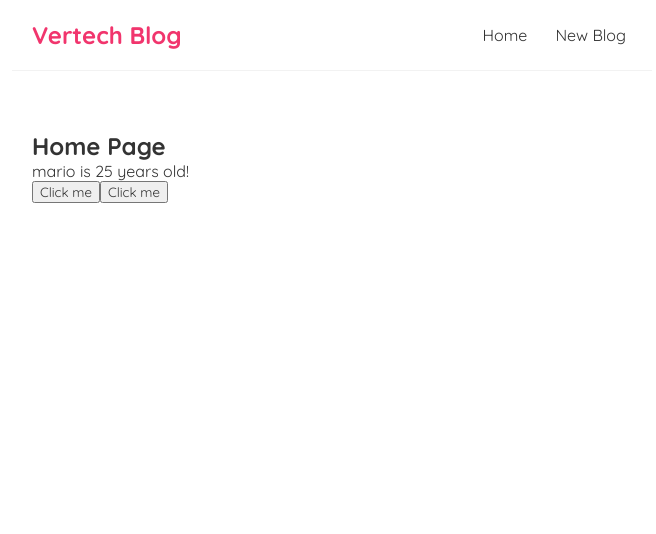
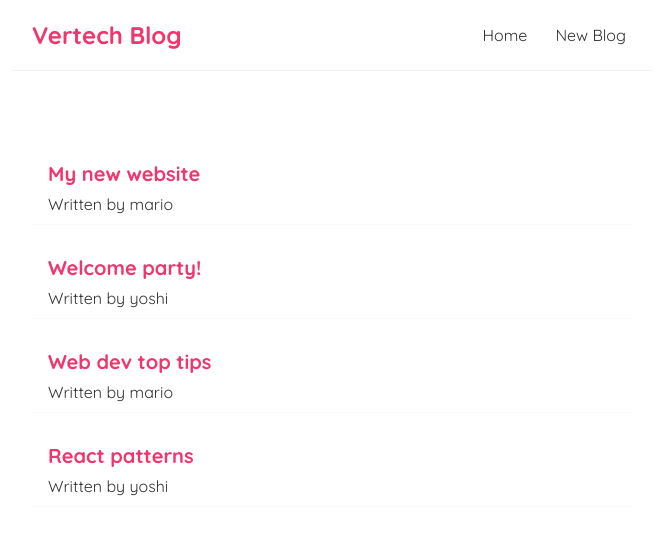
Before and after one commit to LZYLRRY/vertech-blog, a React (Vite) app: page / in a window 1280 px wide. Shown: the top 534 px of the page, without its empty margins (308-964 px from the left). Built offline with nearby package versions, Linux system fonts and the light colour scheme.

Commit message:
Add outputting list and add CSS

```diff
--- a/src/Home.jsx
+++ b/src/Home.jsx
@@ -1,34 +1,22 @@
 import { useState } from 'react';
 
 const Home = () => {
-    // let name = 'Mario'
-    const [name, setName] = useState('mario')
-    const [age, setAge] = useState(25)
+    const [blogs, setBlogs] = useState([
+        { title: 'My new website', body: 'lorem ipsum...', author: 'mario', id: 1 },
+        { title: 'Welcome party!', body: 'lorem ipsum...', author: 'yoshi', id: 2 },
+        { title: 'Web dev top tips', body: 'lorem ipsum...', author: 'mario', id: 3 },
+        { title: 'React patterns', body: 'lorem ipsum...', author: 'yoshi', id: 4 }
+    ]);
 
-    const handleClick = () => {
-        if (name === 'mario') {
-            setName('luigi');
-            setAge(30);
-        } else {
-            setName('mario');
-            setAge(25);
-        }
-        // setName('luigi');
-    }
-
-    const handleClickAgain = (name, e) => {
-        return (
-            console.log('Hello ' + name, e.target)
-        );
-    }
 
     return (
         <div className="home">
-            <h2>Home Page</h2>
-            <p>{name} is {age} years old!</p>
-            <button onClick={handleClick}>Click me</button>
-            <button onClick={(e) => handleClickAgain('Laurens', e)}>Click me</button>
-
+            { blogs.map((blog) => (
+                <div className="blog-preview" key={blog.id}>
+                    <h2>{ blog.title }</h2>
+                    <p>Written by { blog.author }</p>
+                </div>
+            ))}
         </div>
     );
 }
--- a/src/index.css
+++ b/src/index.css
@@ -39,3 +39,18 @@
   margin: 40px auto;
   padding: 20px;
 }
+
+/* blog previews / list */
+.blog-preview {
+  padding: 10px 16px;
+  margin: 20px 0;
+  border-bottom: 1px solid #fafafa;
+}
+.blog-preview:hover {
+  box-shadow: 1px 3px 5px rgba(0,0,0,0.1);
+}
+.blog-preview h2 {
+  font-size: 20px;
+  color: #f1356d;
+  margin-bottom: 8px;
+}
```
